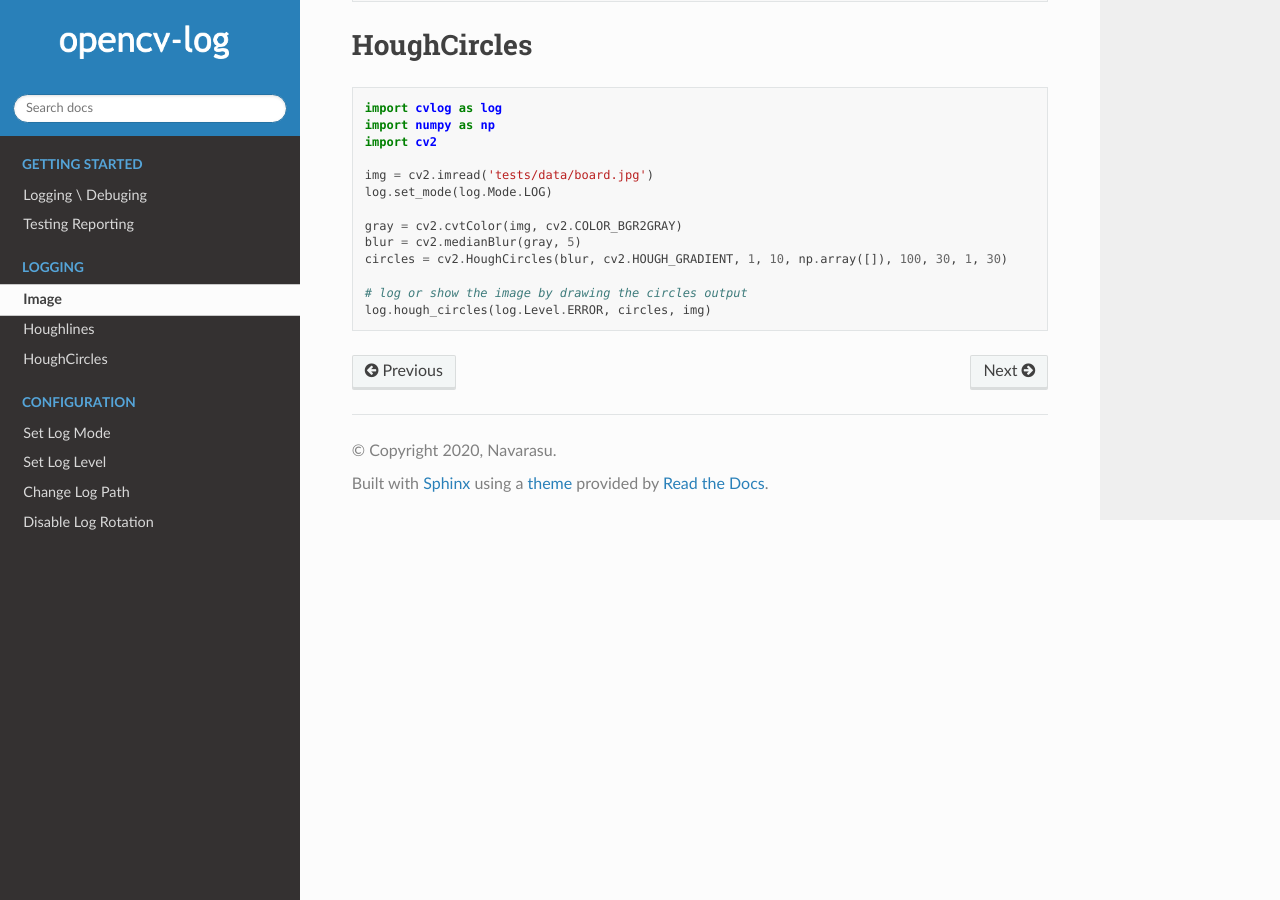
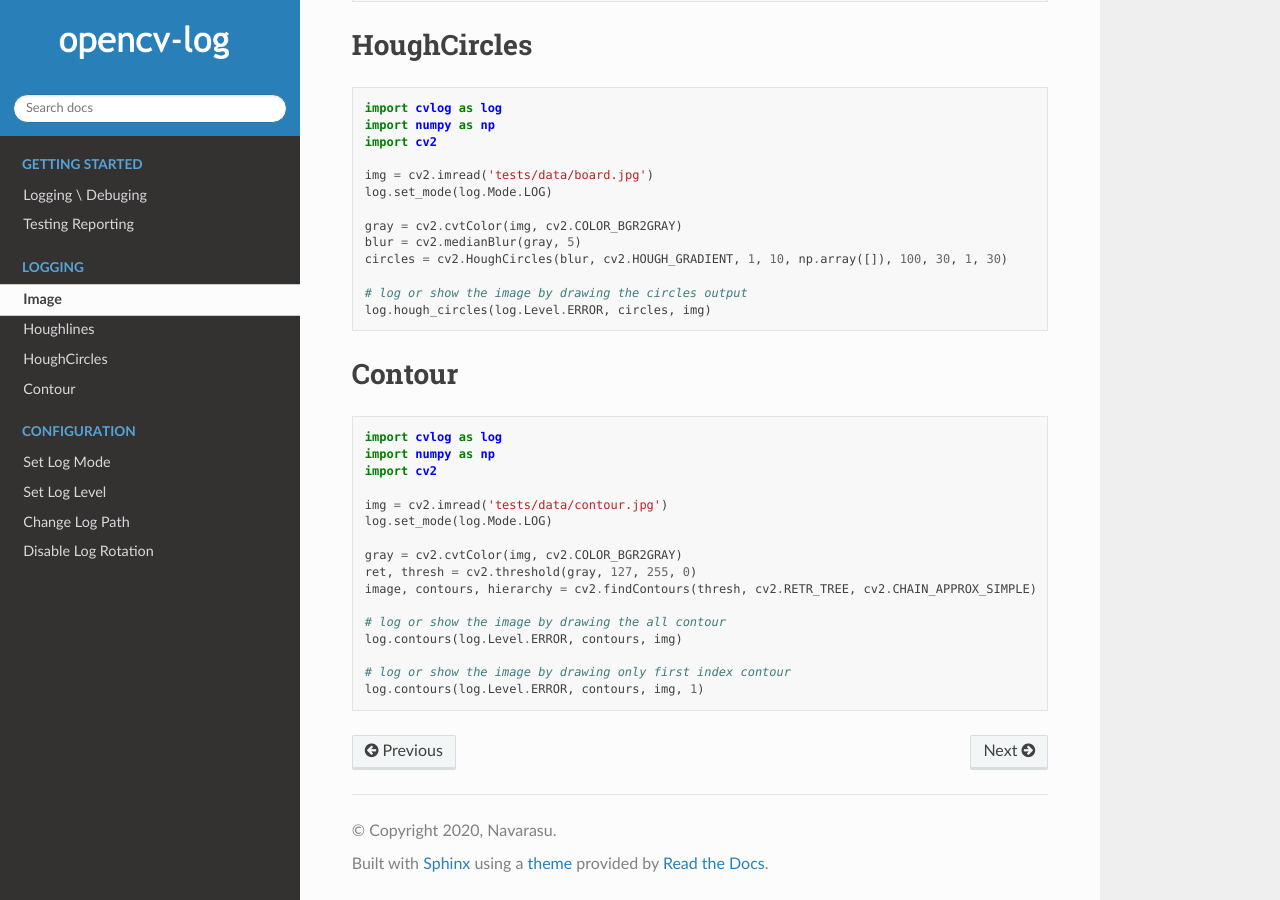
Before and after one commit to navarasu/opencv-log, a Sphinx documentation site: the page built from docs/logging.rst, in a window 1280 px wide and 900 px high, scrolled down 866 px. Built offline with Sphinx 7.4.7 and the Read the Docs theme 2.0.0, drawn with Linux system fonts in a browser that asks for light colours.

Commit message:
#23 Added option to log contours

```diff
--- a/cvlog/__init__.py
+++ b/cvlog/__init__.py
@@ -1,4 +1,4 @@
-from .log import image, hough_circles, hough_lines
+from .log import image, hough_circles, hough_lines, contours
 from .config import Level, Mode, set_mode, set_level, set_path, set_rotate_log
 
-__all__ = ['image', 'hough_circles', 'hough_lines', 'Level', 'Mode', 'set_mode', 'set_level', 'set_path', 'set_rotate_log']
+__all__ = ['image', 'hough_circles', 'hough_lines', 'contours', 'Level', 'Mode', 'set_mode', 'set_level', 'set_path', 'set_rotate_log']
--- a/docs/logging.rst
+++ b/docs/logging.rst
@@ -62,3 +62,25 @@ HoughCircles
 
     # log or show the image by drawing the circles output
     log.hough_circles(log.Level.ERROR, circles, img)
+
+Contour
+========
+
+.. code-block:: python
+
+    import cvlog as log
+    import numpy as np
+    import cv2
+
+    img = cv2.imread('tests/data/contour.jpg')
+    log.set_mode(log.Mode.LOG)
+
+    gray = cv2.cvtColor(img, cv2.COLOR_BGR2GRAY)
+    ret, thresh = cv2.threshold(gray, 127, 255, 0)
+    image, contours, hierarchy = cv2.findContours(thresh, cv2.RETR_TREE, cv2.CHAIN_APPROX_SIMPLE)
+
+    # log or show the image by drawing the all contour
+    log.contours(log.Level.ERROR, contours, img)
+
+    # log or show the image by drawing only first index contour
+    log.contours(log.Level.ERROR, contours, img, 1)
```
Also changed, not shown: 4 other files.
